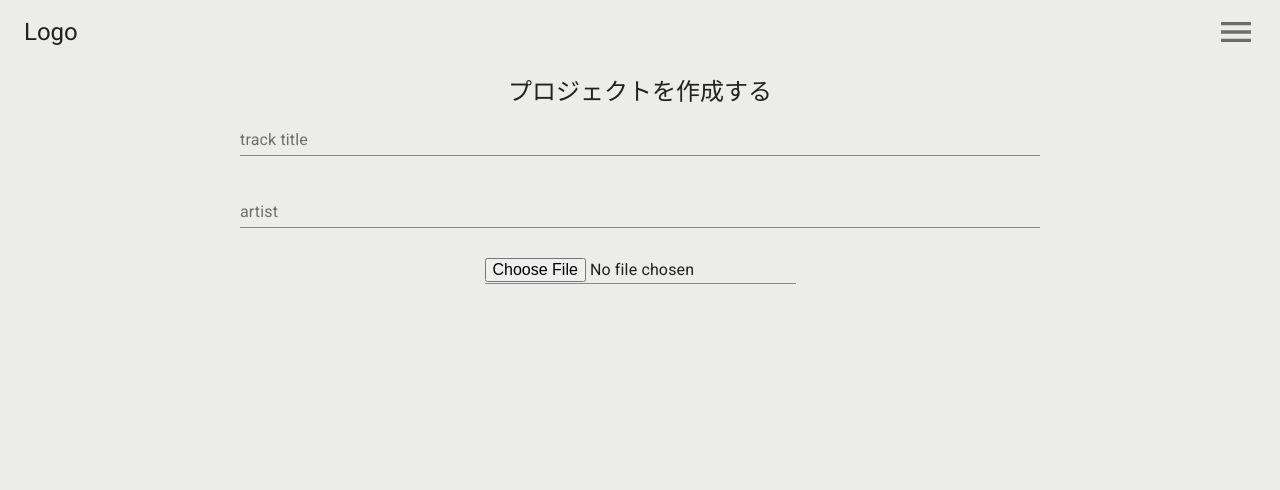
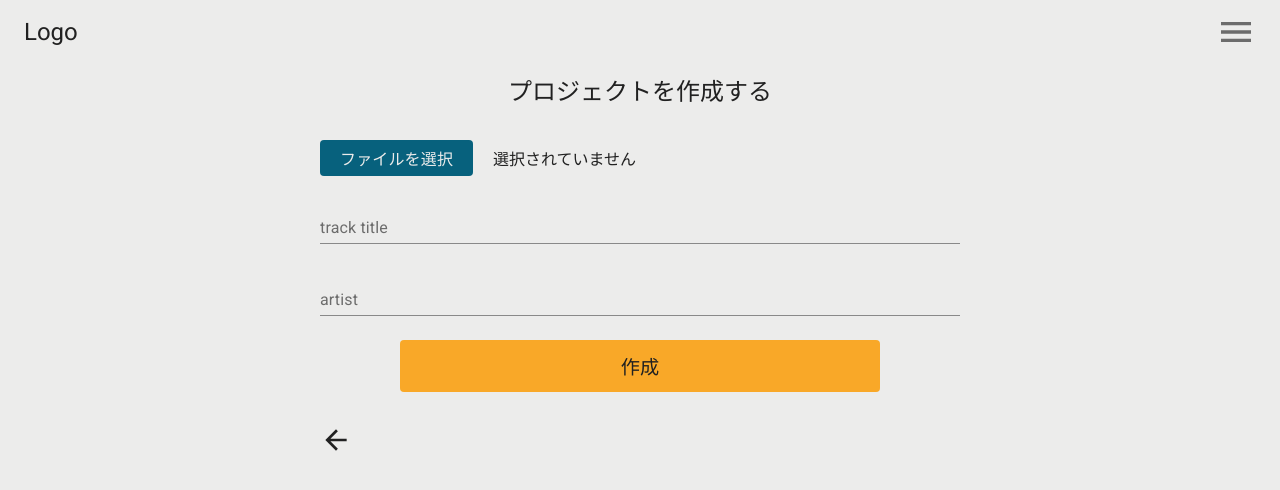
Before and after one commit to ba58ajbse/audio-player, a React (Create React App) app: page /project-create in a window 1280 px wide. Shown: the top 490 px of the page. Built offline with nearby package versions, Linux system fonts and the light colour scheme.

Commit message:
ファイルアップロード機能追加

```diff
--- a/src/components/ProjectCreate.tsx
+++ b/src/components/ProjectCreate.tsx
@@ -1,19 +1,48 @@
-import React from 'react'
-import { Input, Typography } from '@material-ui/core'
+import React, { useState } from 'react'
+import { Link } from 'react-router-dom'
+import { InputLabel, Typography } from '@material-ui/core'
+import { ArrowBack } from '@material-ui/icons'
 import styled from 'styled-components'
-import { DefTextField } from './utils/styled'
+import { DefTextField, DefButton } from './utils/styled'
 
 const ProjectCreate: React.FC = () => {
+  const [uploadFile, setUploadFile] = useState<File>()
+  const [filename, setFilename] = useState('')
+  const [trackTitle, setTrackTitle] = useState('')
+
+  const handleUploadFile = (e: React.ChangeEvent<HTMLInputElement>) => {
+    if (e.target.files) {
+      const uploadFileName = e.target.files[0].name
+      setFilename(uploadFileName)
+      const title = uploadFileName.substring(0, uploadFileName.lastIndexOf('.'))
+      setTrackTitle(title)
+    }
+  }
   return (
     <StyledFormWrap>
-      <Typography variant="h5">プロジェクトを作成する</Typography>
-      <form>
-        <StyledTextField label="track title" fullWidth />
+      <StyledTypography variant="h5">プロジェクトを作成する</StyledTypography>
+      <StyledForm>
+        <StyledInputLabel htmlFor="track">
+          ファイルを選択
+          <input id="track" type="file" onChange={(e) => handleUploadFile(e)} />
+        </StyledInputLabel>
+        <StyledSpan>{filename || '選択されていません'}</StyledSpan>
+        <br />
+        <StyledTextField
+          label="track title"
+          fullWidth
+          value={trackTitle}
+          onChange={(e) => setTrackTitle(e.target.value)}
+        />
         <br />
         <StyledTextField label="artist" fullWidth />
-        <br />
-        <Input type="file" />
-      </form>
+        <StyledSubmitButton type="submit">作成</StyledSubmitButton>
+      </StyledForm>
+      <StyledBackButton>
+        <Link to="/">
+          <ArrowBack style={{ fontSize: 32 }} />
+        </Link>
+      </StyledBackButton>
     </StyledFormWrap>
   )
 }
@@ -21,12 +50,47 @@ const ProjectCreate: React.FC = () => {
 export default ProjectCreate
 
 const StyledFormWrap = styled.div`
-  max-width: 800px;
+  max-width: 640px;
   padding: 12px;
   margin: 0 auto;
+  color: ${(props) => props.theme.colors.primaryText};
+`
+const StyledForm = styled.form`
+  margin-bottom: 32px;
+`
+const StyledInputLabel = styled(InputLabel)`
+  display: inline-block;
+  width: fit-content;
+  padding: 12px 20px 8px;
+  margin-bottom: 20px;
+  border-radius: 4px;
+  color: ${(props) => props.theme.colors.primary};
+  background-color: ${(props) => props.theme.colors.third};
+  input {
+    display: none;
+  }
+`
+const StyledSpan = styled.span`
+  margin-left: 20px;
+`
+const StyledTypography = styled(Typography)`
+  margin-bottom: 32px;
   text-align: center;
-  color: ${(props) => props.theme.colors.primaryText};
 `
 const StyledTextField = styled(DefTextField)`
   margin-bottom: 24px;
+  text-align: center;
 `
+const StyledSubmitButton = styled(DefButton)`
+  display: block;
+  min-width: 480px;
+  padding: 12px;
+  margin: 0 auto;
+  border-radius: 4px;
+  font-size: 1.2rem;
+  color: ${(props) => props.theme.colors.primaryText};
+  background-color: ${(props) => props.theme.colors.secondary};
+`
+const StyledBackButton = styled(DefButton)`
+  color: ${(props) => props.theme.colors.primaryText};
+`
```
